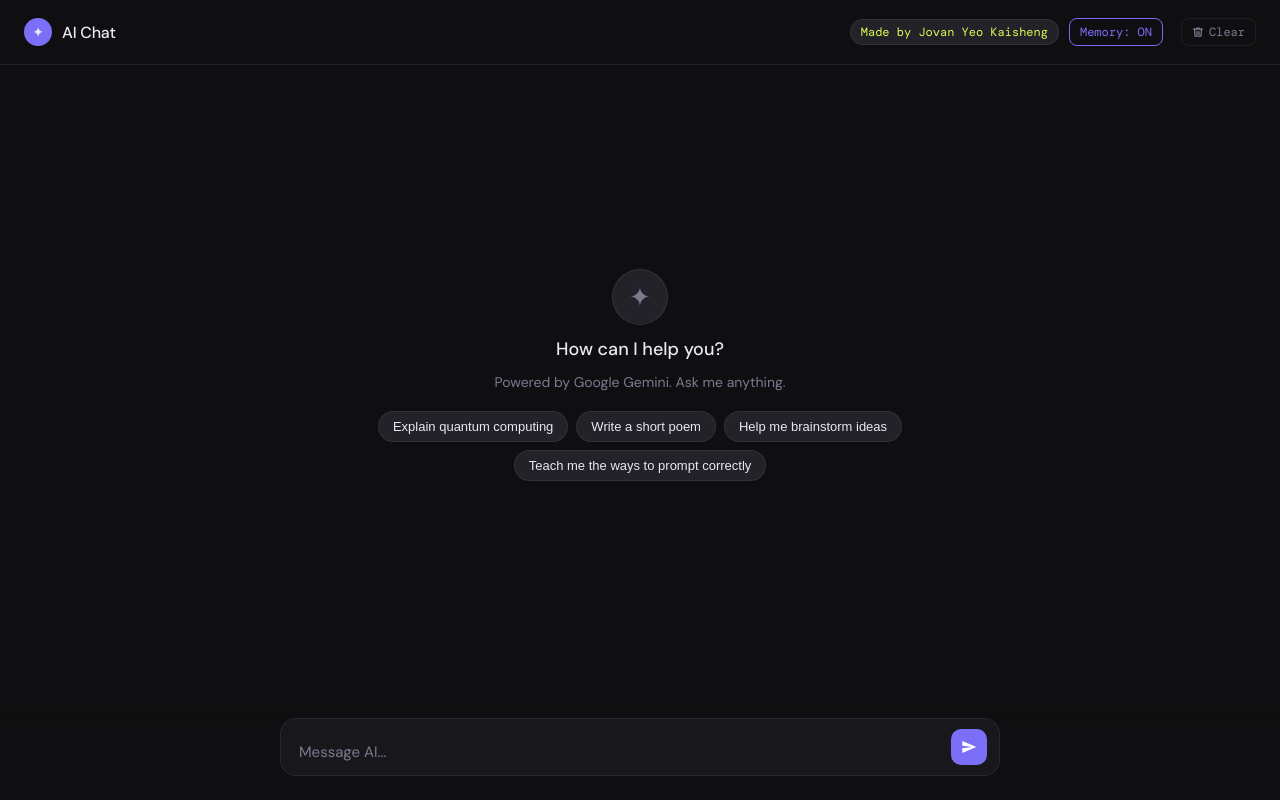
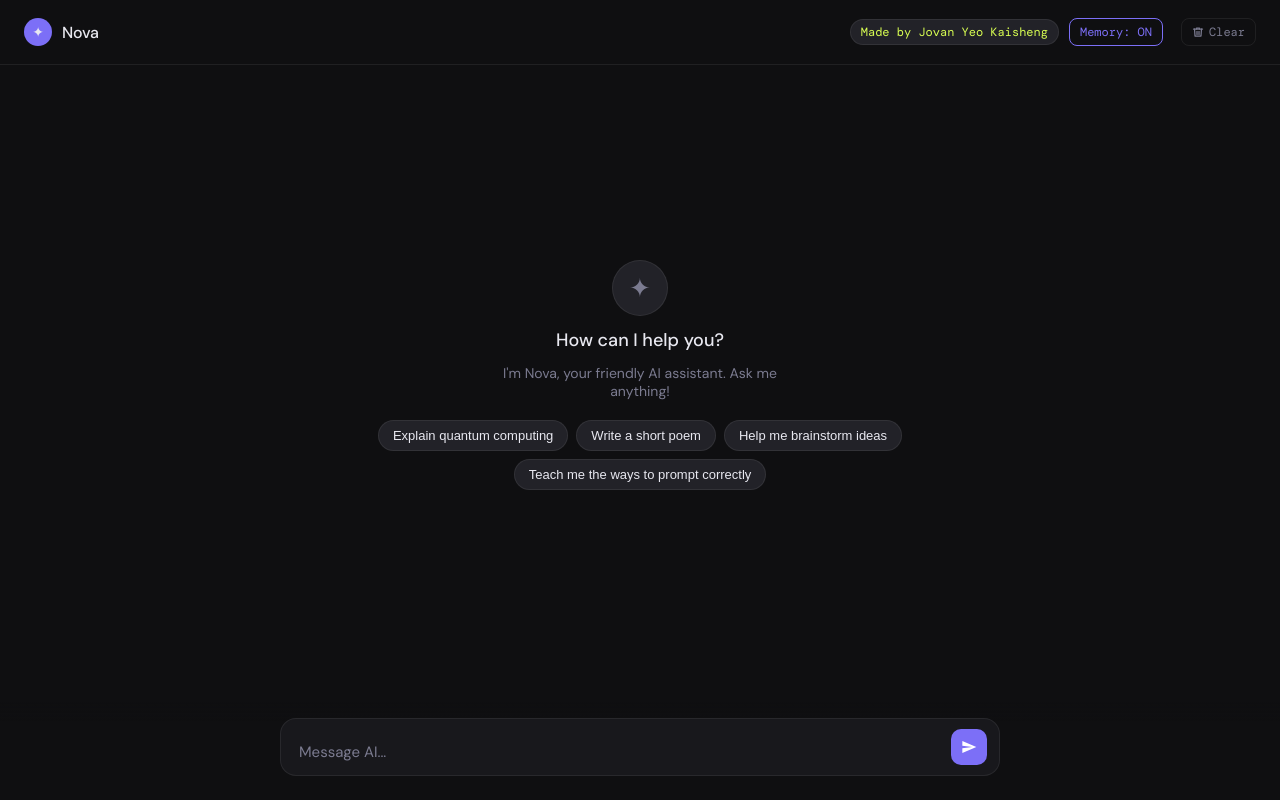
Before and after one commit to blacknif/Chat-Bot-Assistant, a website: page public/index.html in a window 1280 px wide. Drawn offline with nearby package versions, Linux system fonts and the light colour scheme.

Commit message:
Changed AI Naming

```diff
--- a/public/index.html
+++ b/public/index.html
@@ -539,7 +539,7 @@
 
   <header>
     <div class="logo-dot">✦</div>
-    <h1>AI Chat</h1>
+    <h1>Nova</h1>
     <span class="author-badge">Made by Jovan Yeo Kaisheng</span>
     <button id="memory-toggle" onclick="toggleMemory()">
       Memory: ON
@@ -568,7 +568,7 @@
     <div class="empty-state" id="empty-state">
       <div class="empty-icon">✦</div>
       <h2>How can I help you?</h2>
-      <p>Powered by Google Gemini. Ask me anything.</p>
+      <p>I'm Nova, your friendly AI assistant. Ask me anything!</p>
       <div class="suggestions">
         <button class="suggestion-chip" onclick="sendSuggestion(this)">Explain quantum computing</button>
         <button class="suggestion-chip" onclick="sendSuggestion(this)">Write a short poem</button>
```
